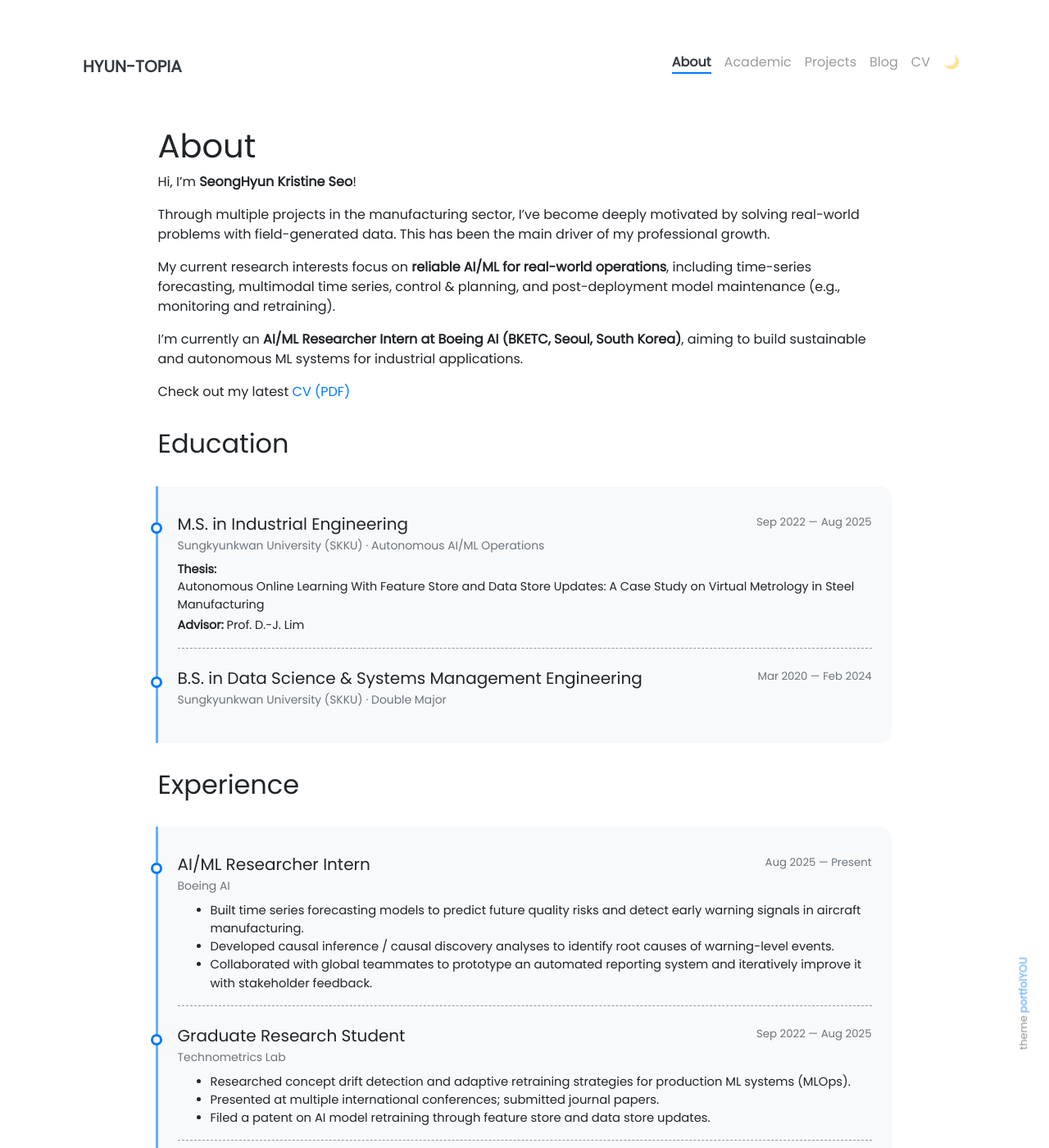
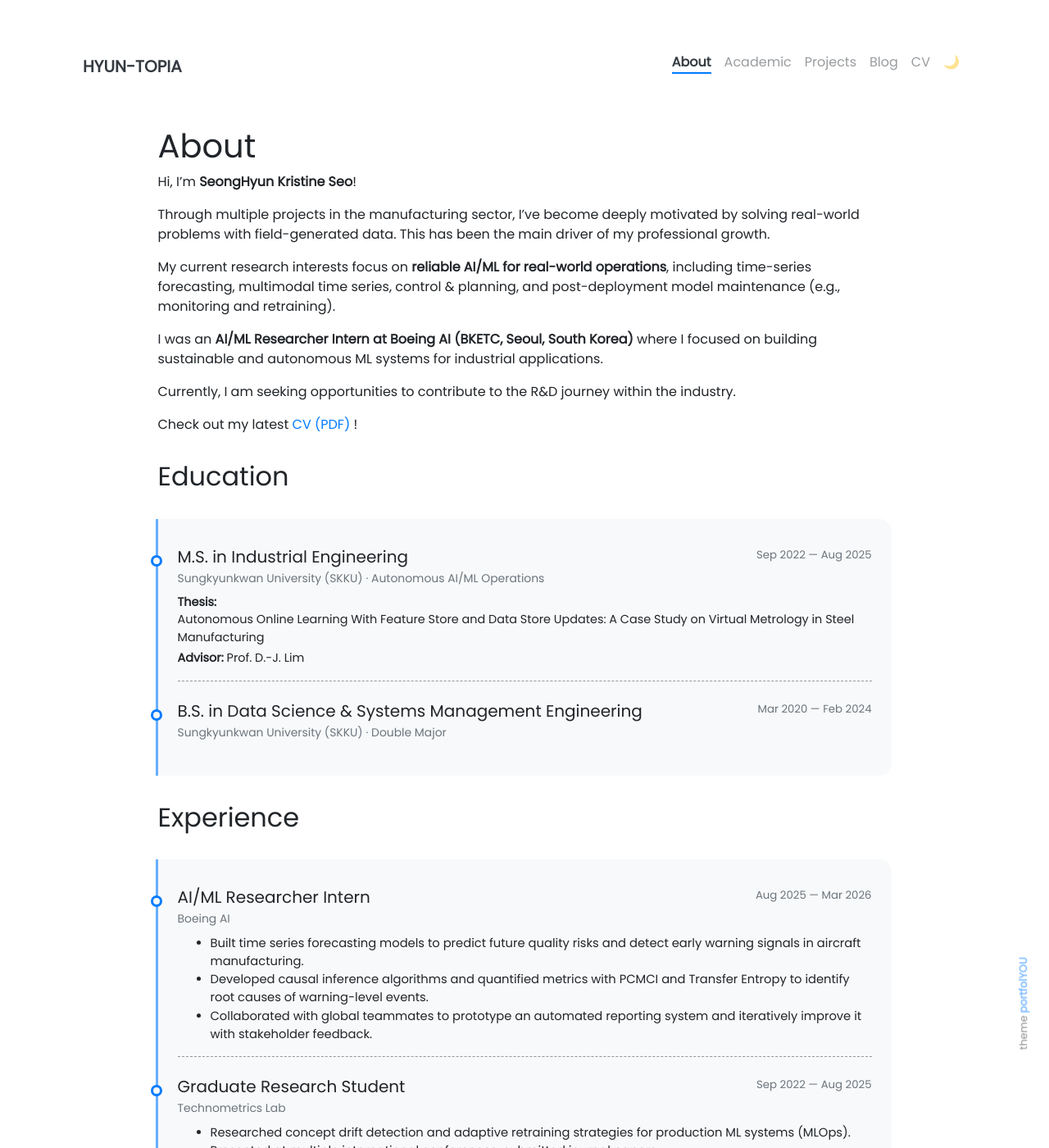
Before and after one commit to seonghyunseo-kr/seonghyunseo-kr.github.io, a Jekyll site: the page built from pages/about.md, in a window 1280 px wide and 1400 px high. Shown: the whole window at 82% size. Built offline with Jekyll 4.4.1, drawn with Linux system fonts in a browser that asks for light colours; some of the changed text lies outside the part shown.

Commit message:
Updates on Patent

```diff
--- a/Gemfile
+++ b/Gemfile
@@ -1,4 +1,4 @@
 source "https://rubygems.org"
 
 gem "github-pages", group: :jekyll_plugins
-gem 'wdm', '>= 0.1.0' if Gem.win_platform?
+gem 'wdm', '>= 0.1.0' if Gem.win_platform?rm Gemfile.lock
--- a/_data/timeline.yml
+++ b/_data/timeline.yml
@@ -3,10 +3,10 @@
   position: "AI/ML Researcher Intern"
   org: "Boeing AI"
   from: "Aug 2025"
-  to: "Present"
+  to: "Mar 2026"
   details:
     - "Built time series forecasting models to predict future quality risks and detect early warning signals in aircraft manufacturing."
-    - "Developed causal inference / causal discovery analyses to identify root causes of warning-level events."
+    - "Developed causal inference algorithms and quantified metrics with PCMCI and Transfer Entropy to identify root causes of warning-level events."
     - "Collaborated with global teammates to prototype an automated reporting system and iteratively improve it with stakeholder feedback."
 
 - kind: experience
--- a/_includes/about/publications-patent.html
+++ b/_includes/about/publications-patent.html
@@ -28,7 +28,15 @@
     {% assign pats = site.data.patents | sort: "sort" | reverse | slice: 0, 1 %}
     {% for p in pats %}
       <div>
-        <div class="font-weight-bold">{{ p.title }}</div>
+        <div class="font-weight-bold">
+            {% if p.url %}
+                <a class="ha-link" href="{{ p.url }}" target="_blank" rel="noopener">{{ p.title }}</a>
+            {% elsif p.paper_url %}
+                <a class="ha-link" href="{{ p.paper_url }}" target="_blank" rel="noopener">{{ p.title }}</a>
+            {% else %}
+                {{ p.title }}
+            {% endif %}
+        </div>
         <div class="text-muted small">
           {{ p.id }}{% if p.status %} · {{ p.status }}{% endif %}
         </div>
--- a/_includes/landing.html
+++ b/_includes/landing.html
@@ -48,8 +48,6 @@
         I’m an aspiring AI/ML researcher grounded in scientific and statistical reasoning, focused on extracting insights from real-world data.
         My goal is to build reliable, data-driven systems for industrial applications that support sustainable and autonomous AI—especially in manufacturing.
         I’m particularly interested in quality and process control and automation across steel, chemical materials, and aerospace production.
-        <br>
-        Currently, I’m an AI/ML Researcher Intern at Boeing AI (BKETC, Seoul).
       </p>
 
       <div class="wow animated fadeIn mb-4" data-wow-delay=".25s">
--- a/pages/about.md
+++ b/pages/about.md
@@ -13,10 +13,12 @@
 
 My current research interests focus on **reliable AI/ML for real-world operations**, including time-series forecasting, multimodal time series, control & planning, and post-deployment model maintenance (e.g., monitoring and retraining).
 
-I’m currently an **AI/ML Researcher Intern at Boeing AI (BKETC, Seoul, South Korea)**, aiming to build sustainable and autonomous ML systems for industrial applications.
+I was an **AI/ML Researcher Intern at Boeing AI (BKETC, Seoul, South Korea)** where I focused on building sustainable and autonomous ML systems for industrial applications.
+
+Currently, I am seeking opportunities to contribute to the R&D journey within the industry.
 
 
-Check out my latest [CV (PDF)](/assets/pdf/cv.pdf)
+Check out my latest [CV (PDF)](/assets/pdf/cv.pdf) !
 
 
 ## Education
```
Also changed, not shown: _data/patents.yml (+5 -4 lines), Gemfile.lock, 13 other files.
